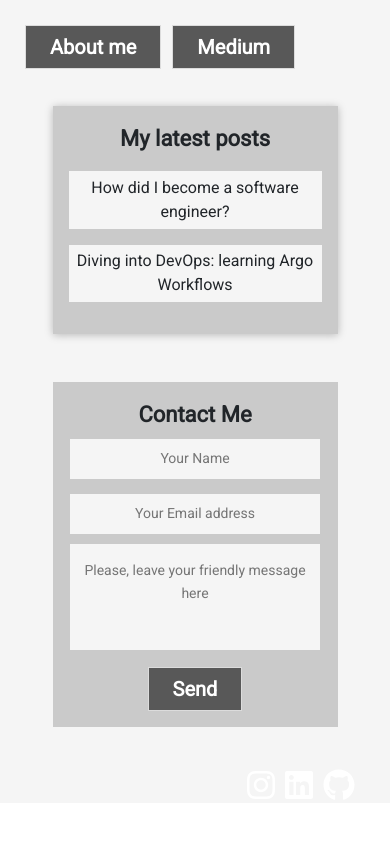
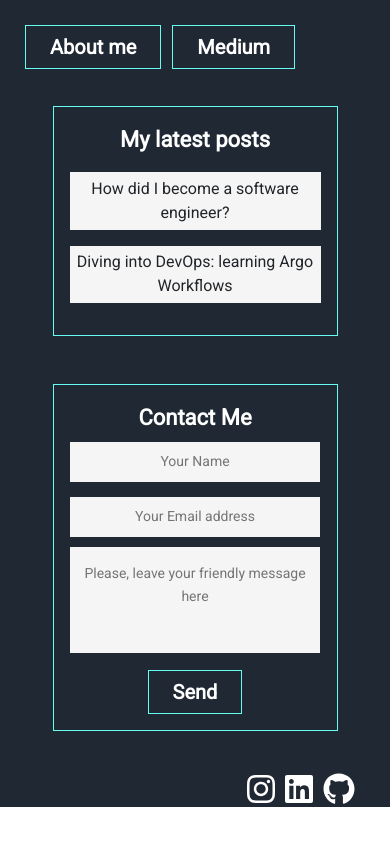
Before and after one commit to olesiaMartushkanova/react-typescript-blog, a React (Create React App) app: page / in a window 390 px wide. Built offline with nearby package versions, Linux system fonts and the light colour scheme; no server answers; a web font is replaced by a local one.

Commit message:
changed colors on mobile

```diff
--- a/src/components/MainButton/MainButton.css
+++ b/src/components/MainButton/MainButton.css
@@ -15,7 +15,7 @@
   .button__main:hover {
     background: linear-gradient(to bottom, #e9e9e9 5%, #f9f9f9 100%);
     background-color: #e9e9e9;
-    color: #080808;
+    color: #1f2833;
   }
 }
 
@@ -23,8 +23,8 @@
 @media screen and (max-width: 768px) {
   .button__main {
     font-family: 'Roboto', sans-serif;
-    background-color: #585858;
-    border: 1px solid #dcdcdc;
+    background-color: #1f2833;
+    border: 1px solid #66fcf1;
     display: inline-block;
     cursor: pointer;
     color: #ffffff;
@@ -35,6 +35,6 @@
   .button__main:hover {
     background: linear-gradient(to bottom, #e9e9e9 5%, #f9f9f9 100%);
     background-color: #e9e9e9;
-    color: #080808;
+    color: #1f2833;
   }
 }
--- a/src/components/Page/Page.css
+++ b/src/components/Page/Page.css
@@ -17,10 +17,6 @@
     height: 95px;
   }
 
-  .page__body {
-    background-color: #1f2833;
-  }
-
   .nav__buttons {
     position: absolute;
     display: flex;
@@ -37,8 +33,7 @@
     flex-direction: column;
     background-image: none;
     overflow: auto;
-
-    background-color: #f5f5f5;
+    background-color: #1f2833;
     background-repeat: no-repeat;
     background-size: 100%;
   }
--- a/src/pages/AboutMe/AboutMe.css
+++ b/src/pages/AboutMe/AboutMe.css
@@ -141,6 +141,7 @@
     font-family: 'Roboto', sans-serif;
     margin-left: 10px;
     margin-right: 17px;
+    color: white;
   }
 
   .section__title--about-me {
@@ -226,12 +227,12 @@
 
   .soft-skills li::marker {
     content: '► ';
-    color: rgb(92, 92, 92);
+    color: #66fcf1;
   }
 
   .hard-skills li::marker {
     content: '► ';
-    color: rgb(94, 63, 190);
+    color: white;
   }
 
   .section__random-facts {
--- a/src/pages/AboutMe/AboutMe.tsx
+++ b/src/pages/AboutMe/AboutMe.tsx
@@ -53,8 +53,7 @@ const AboutMe = () => {
                 <p>
                   {`I had to describe myself I would say: "I love programming. I
                   care a lot about what I do (because I love it!).\nI aim to
-                  write clean code, not just working code. I am not perfect and
-                  I don't know everything. But I always work hard to achieve the
+                  write clean code, not just working code. I focus on Automation Testing but I also enjoy doing development and DevOps. I always work hard to achieve the
                   best results and I am not scared of challenges.`}
                 </p>
                 <p>My main life motto is to grow and improve every day."</p>
--- a/src/pages/Home/Home.css
+++ b/src/pages/Home/Home.css
@@ -23,7 +23,6 @@
     margin: 2rem auto;
     width: 50rem;
     max-width: 95%;
-    box-shadow: 0 1px 8px rgba(0, 0, 0, 0.25);
     font-family: 'Roboto', sans-serif;
     font-size: 18px;
     text-align: center;
@@ -73,11 +72,11 @@
 
   .nav__latest-posts {
     padding: 1rem;
-    background-color: rgb(202, 202, 202);
+    background-color: #1f2833;
+    border: 1px solid #66fcf1;
     margin: 1rem auto;
     width: 50rem;
     max-width: 95%;
-    box-shadow: 0 1px 8px rgba(0, 0, 0, 0.25);
     font-family: 'Roboto', sans-serif;
     font-size: 18px;
     text-align: center;
@@ -86,5 +85,6 @@
   .nav__latest-posts-title {
     font-weight: bold;
     font-size: 22px;
+    color: white;
   }
 }
--- a/src/pages/Home/components/ContactForm/ContactForm.css
+++ b/src/pages/Home/components/ContactForm/ContactForm.css
@@ -83,7 +83,7 @@
 @media screen and (max-width: 768px) {
   .form-container__contact {
     padding: 1rem;
-    background-color: rgb(202, 202, 202);
+    background-color: #1f2833;
     margin: 2rem auto;
     width: 412px;
     width: 50rem;
@@ -92,6 +92,7 @@
     font-size: 18px;
     text-align: center;
     font-weight: bold;
+    border: 1px solid #66fcf1;
   }
 
   .text-field {
@@ -141,7 +142,7 @@
 
   .text__success {
     font-size: 12px;
-    color: green;
+    color: rgb(24, 248, 24);
     border-width: 0;
   }
 
@@ -156,5 +157,6 @@
 
   .form-contact-me__title {
     font-size: 22px;
+    color: white;
   }
 }
```
